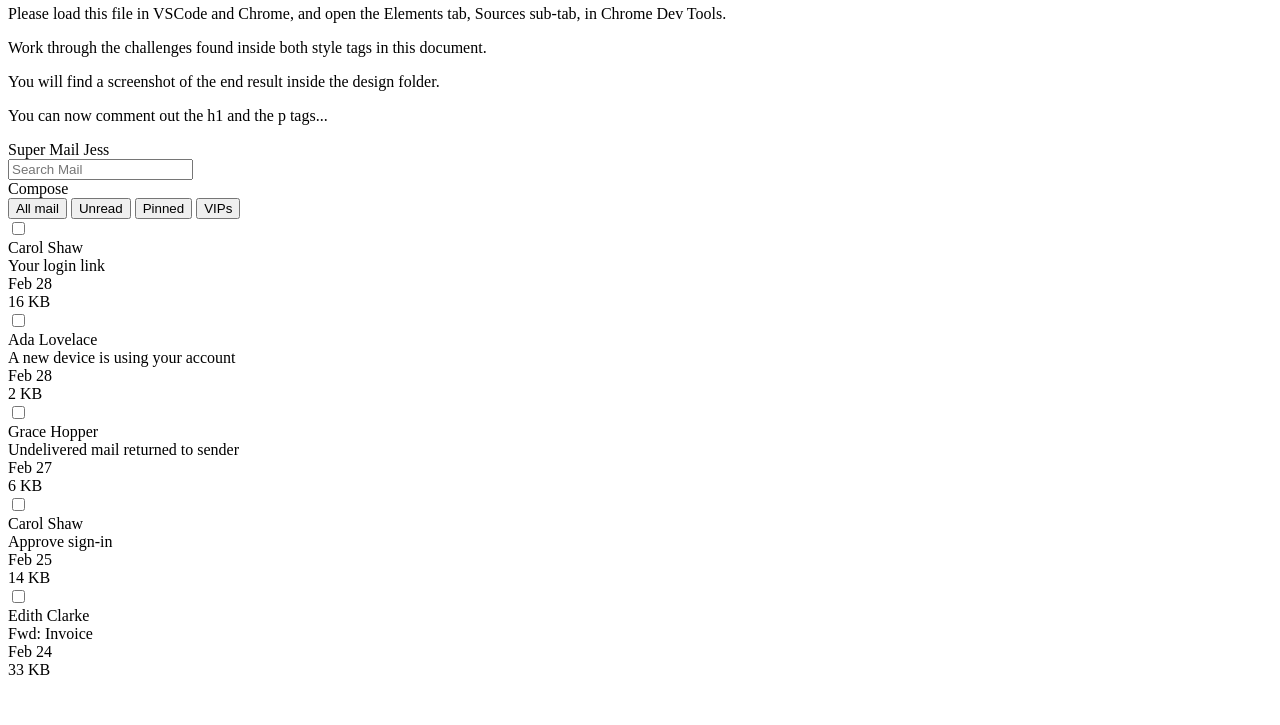
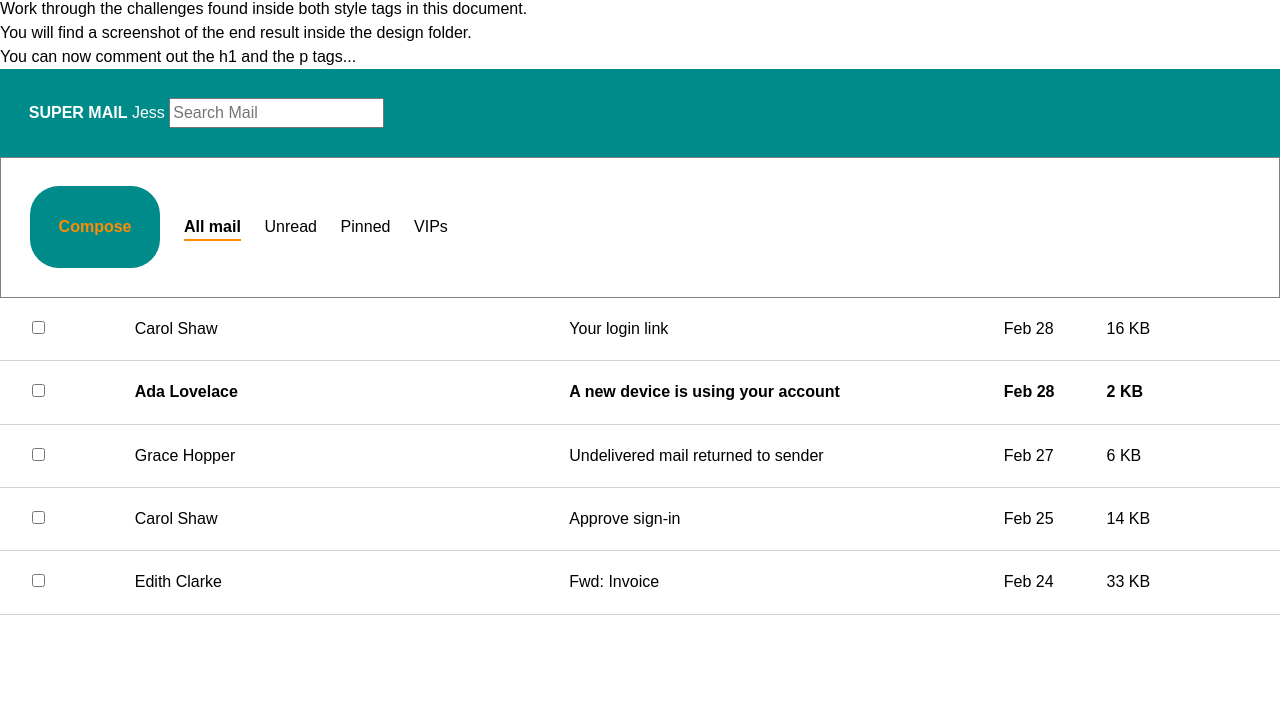
Before and after one commit to bloominstituteoftechnology/module-project-html-and-css-ii-git-chased, a plain HTML site: page index.html in a window 1280 px wide. Shown: the part 75-800 px from the top of the page. Drawn offline with Linux system fonts and the light colour scheme.

Commit message:
completed

```diff
--- a/index.html
+++ b/index.html
@@ -5,60 +5,171 @@
   <meta charset="UTF-8">
   <style>
     /* 👉 Task 1- Apply the reset found on this page: https://www.joshwcomeau.com/css/custom-css-reset/ */
-
+/*
+  1. Use a more-intuitive box-sizing model.
+*/
+*, *::before, *::after {
+  box-sizing: border-box;
+}
+/*
+  2. Remove default margin
+*/
+* {
+  margin: 0;
+}
+/*
+  Typographic tweaks!
+  3. Add accessible line-height
+  4. Improve text rendering
+*/
+body {
+  line-height: 1.5;
+  -webkit-font-smoothing: antialiased;
+}
+/*
+  5. Improve media defaults
+*/
+img, picture, video, canvas, svg {
+  display: block;
+  max-width: 100%;
+}
+/*
+  6. Remove built-in form typography styles
+*/
+input, button, textarea, select {
+  font: inherit;
+}
+/*
+  7. Avoid text overflows
+*/
+p, h1, h2, h3, h4, h5, h6 {
+  overflow-wrap: break-word;
+}
+/*
+  8. Create a root stacking context
+*/
+#root, #__next {
+  isolation: isolate;
+}
   </style>
   <style>
     /* 👉 Task 2- Target the body element.
     Apply a font family of Arial to the body element.
     The font property is inherited by descendant (nested) elements. */
-
+    body {
+      font-family: Arial;
+    }
     /* 👉 Task 3- Target the element with id headerTop.
     Apply white color to the text, some padding using px or rem units, and a dark background color. */
-
+    #headerTop {
+      color: white;
+      padding: 1.8rem;
+      background-color: darkcyan;
+    }
     /* 👉 Task 4- Target the divs that are directly nested underneath the id headerTop.
     Make them display as inline block, instead of block.
     This will make them render on the same line. */
-
+    #headerTop div {
+    display: inline-block;
+   }
     /* 👉 Task 5- Target the spans that are nested inside the id headerTop.
     Make them have some margin on the right.
     This will prevent the spans from crashing against one another. */
+    #headeTop span {
+      margin-right: 1.2rem;
+    }
 
     /* 👉 Task 6- Target the first span nested inside the element with id headerTop.
     Make it have a font weight of bold, and transform the text to uppercase. */
+    #headerTop span:nth-of-type(1) {
+      font-weight: bold;
+      text-transform: uppercase;
+
+    }
 
     /* 👉 Task 7- Target the id headerBottom.
     Give it a bottom border of 1 pixel, solid gray, and a little bit of padding using px or rem units. */
-
+    #headerBottom {
+      border: 1px solid gray;
+      padding: 1.8rem;
+    }
     /* 👉 Task 8- Target the divs that are nested directly inside the element with id headerBottom.
     Make them display as inline block, instead of block.
     This will cause them to render on the same line.
     You can consolidate this rule with the one on step. 4 */
-
+    #headerBottom div {
+    display: inline-block;
+   }
     /* 👉 Task 9- Target the "Compose" button, although note it's a div instead an actual button.
     Give it color, bold text, background, padding, border radius, margin right, and a cursor of pointer. */
+   #headerBottom div:nth-of-type(1) {
+    color: darkorange;
+    font-weight: bold;
+    background-color: darkcyan;
+    padding: 1.8rem;
+    border-radius: 1.8rem;
+    margin-right: 1.2rem;
+    cursor: pointer;
+
+   }
 
     /* 👉 Task 10- Research how to remove all the default styling of button elements.
     Target the button elements inside the element with id headerBottom.
     Remove all their styling, give them a bit of margin to the right, and a cursor of pointer. */
-
+    button, input[type="submit"], input[type="reset"] {
+	background: none;
+	color: inherit;
+	border: none;
+	padding: 0;
+	font: inherit;
+	cursor: pointer;
+	outline: inherit;
+}
+button {
+  cursor: pointer;
+  margin-right: 1.2rem;
+}
     /* 👉 Task 11- Target the button element inside the id headerBottom that has a class of active
     Make the font weight be bolder, and add a bottom border of 2 pixels solid color (you choose the color).
     Add the class name to the "All mail" button. */
-
+  #headerBottom button.active {
+    font-weight: bold;
+    border-bottom: 2px solid darkorange;
+  }
     /* 👉 Task 12- Target all divs directly nested inside elements with a class of email,
     and make them display as inline-block elements.
     This will make each email render all its details in the same line*/
+    .email div {
+      display: inline-block;
+    }
 
     /* 👉 Task 13- Target the elements with a class of email.
-    Give them some padding, bigger padding to the left, and a bottom border of very light grey. */
+    Give them some padding, bigger padding to the left, and a bottom border of very light grey.
+     */
+     .email {
+      padding: 1.2rem;
+      padding-left: 2rem;
+      border-bottom: 1px solid lightgrey ;
+     }
 
     /* 👉 Task 14- Target each div inside the element with a class of email.
     Make the email author and the email subject take 35% of the width of the parent element.
     Make the check, the date and the size take up 8% of the width of the parent element.
     This will arrange the details in visible columns. */
-
+     .email-name {
+      width: 35%;
+     }
+     .email-subject {
+      width: 35%;
+     }
+     .email-date, .email-check, .email-size {
+      width: 8%;
+}
     /* 👉 Task 15- Target the second email and have its font weight be bold.
     This will make it look "unread". */
+    .email:nth-of-type(2) {
+      font-weight: bold;
+    }
 
     /* Well done! Check the design file to make sure you are close enough. */
 
@@ -88,7 +199,7 @@
       <div id="headerBottom">
         <div>Compose</div>
         <div>
-          <button>All mail</button>
+          <button class="active">All mail</button>
           <button>Unread</button>
           <button>Pinned</button>
           <button>VIPs</button>
--- /dev/null
+++ b/styles.css
@@ -0,0 +1,46 @@
+/*
+  1. Use a more-intuitive box-sizing model.
+*/
+*, *::before, *::after {
+    box-sizing: border-box;
+  }
+  /*
+    2. Remove default margin
+  */
+  * {
+    margin: 0;
+  }
+  /*
+    Typographic tweaks!
+    3. Add accessible line-height
+    4. Improve text rendering
+  */
+  body {
+    line-height: 1.5;
+    -webkit-font-smoothing: antialiased;
+  }
+  /*
+    5. Improve media defaults
+  */
+  img, picture, video, canvas, svg {
+    display: block;
+    max-width: 100%;
+  }
+  /*
+    6. Remove built-in form typography styles
+  */
+  input, button, textarea, select {
+    font: inherit;
+  }
+  /*
+    7. Avoid text overflows
+  */
+  p, h1, h2, h3, h4, h5, h6 {
+    overflow-wrap: break-word;
+  }
+  /*
+    8. Create a root stacking context
+  */
+  #root, #__next {
+    isolation: isolate;
+  }
```
